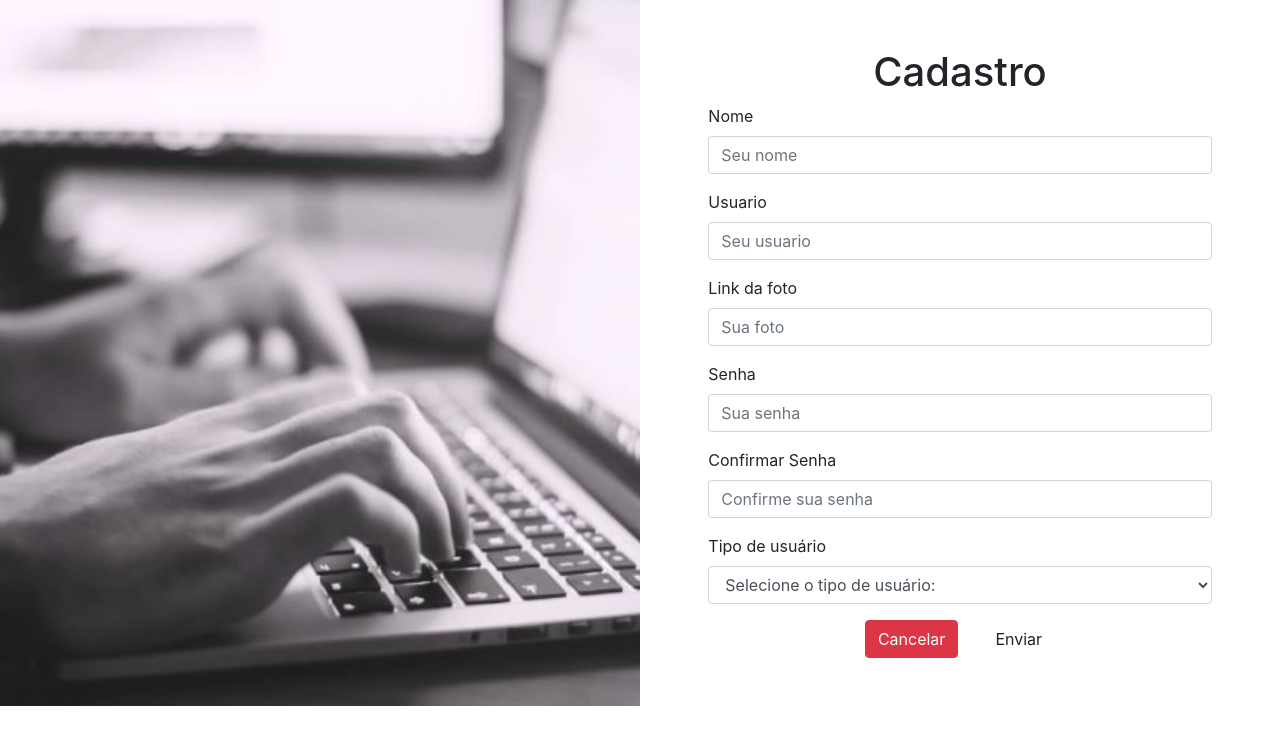
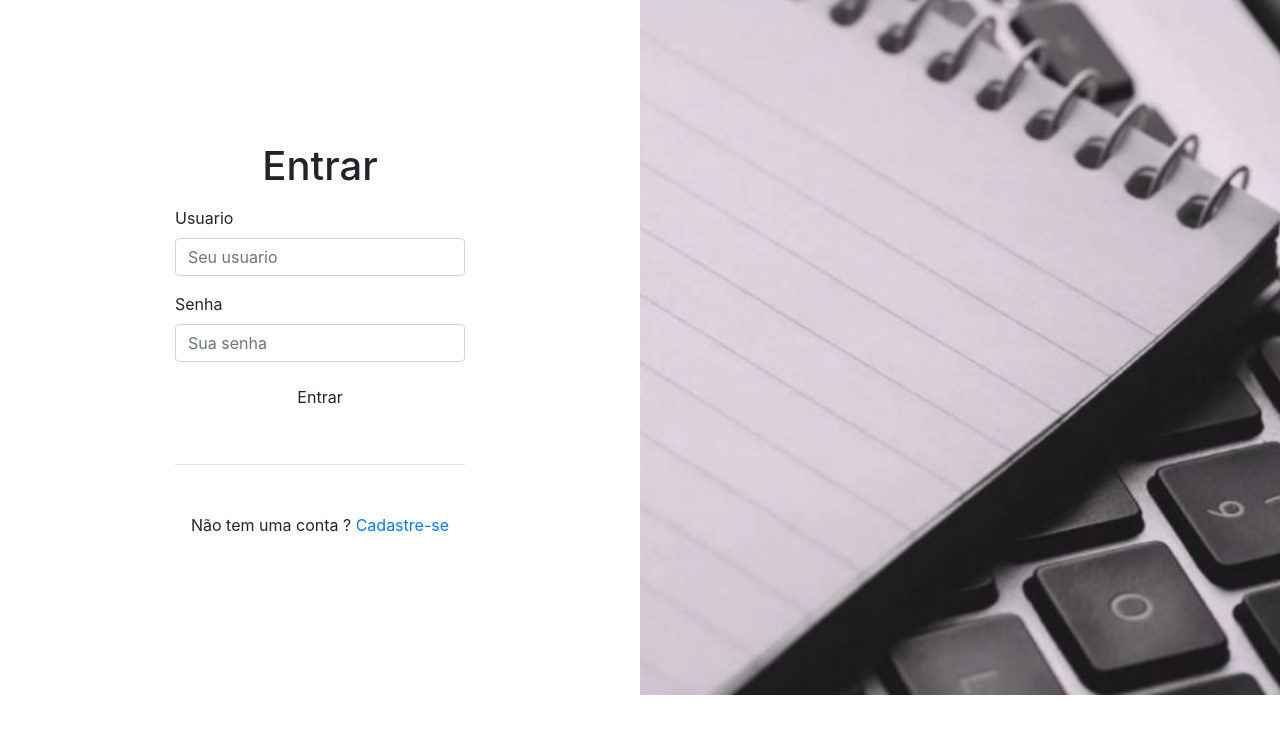
Before and after one commit to Danilodni9554/blogPessoal, an Angular app: page /entrar in a window 1280 px wide. Before the commit this address led to /. Shown: the top 744 px of the page. Built offline with nearby package versions, Linux system fonts and the light colour scheme.

Commit message:
Implementacao de rotas

```diff
--- a/src/app/app-routing.module.ts
+++ b/src/app/app-routing.module.ts
@@ -1,7 +1,15 @@
 import { NgModule } from '@angular/core';
 import { RouterModule, Routes } from '@angular/router';
+import { CadastrarComponent } from './cadastrar/cadastrar.component';
+import { EntrarComponent } from './entrar/entrar.component';
 
-const routes: Routes = [];
+const routes: Routes = [
+
+  {path: '', redirectTo: 'entrar', pathMatch: 'full'},
+
+  {path: 'entrar', component: EntrarComponent},
+  {path: 'cadastrar', component: CadastrarComponent}
+];
 
 @NgModule({
   imports: [RouterModule.forRoot(routes)],
--- a/src/app/app.component.html
+++ b/src/app/app.component.html
@@ -1 +1 @@
-<app-cadastrar></app-cadastrar>
+<router-outlet></router-outlet>
--- a/src/app/cadastrar/cadastrar.component.html
+++ b/src/app/cadastrar/cadastrar.component.html
@@ -47,7 +47,7 @@
                     </div>
 
                     <div class="d-flex justify-content-center">
-                        <button type="submit" class="btn btn-danger mr-4">Cancelar</button>
+                        <button type="submit" class="btn btn-danger mr-4" routerLink='/entrar'>Cancelar</button>
                         <button type="submit" class="btn btn-sucess">Enviar</button>
 
                     </div>
--- a/src/app/entrar/entrar.component.html
+++ b/src/app/entrar/entrar.component.html
@@ -26,7 +26,7 @@
                 <hr class="mt-5 mb-5">
 
                 <p class="text-center">
-                    Não tem uma conta ? <a href="">Cadastre-se</a>
+                    Não tem uma conta ? <a routerLink="/cadastrar">Cadastre-se</a>
                 </p>
 
 
```
